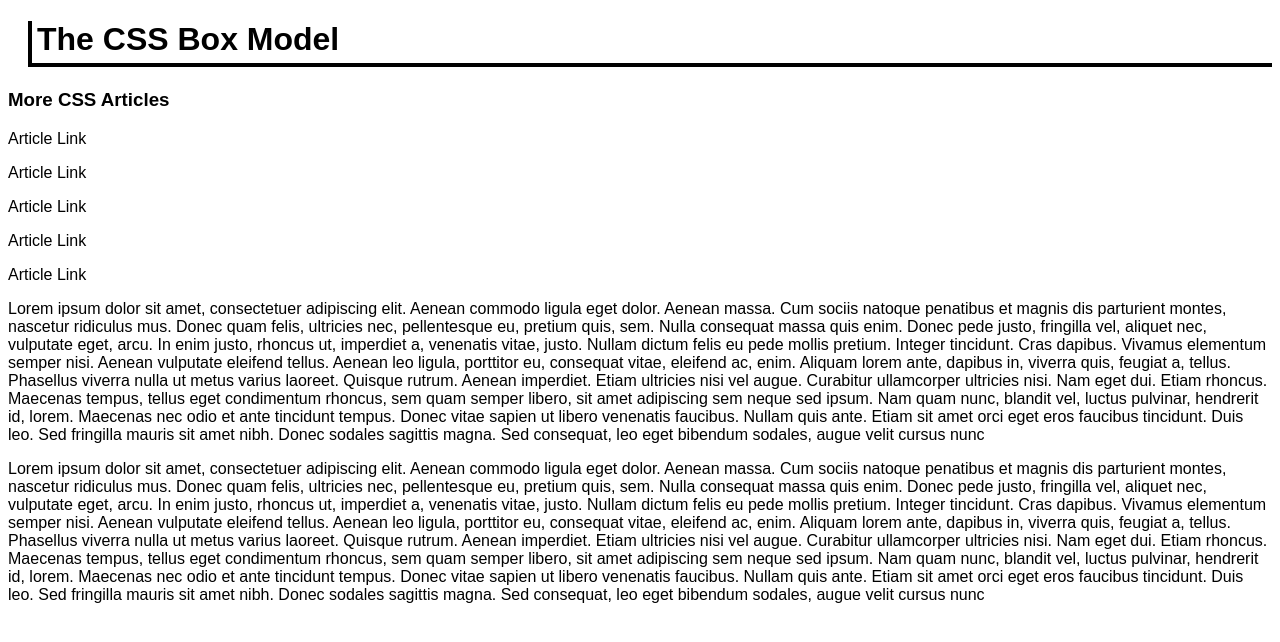
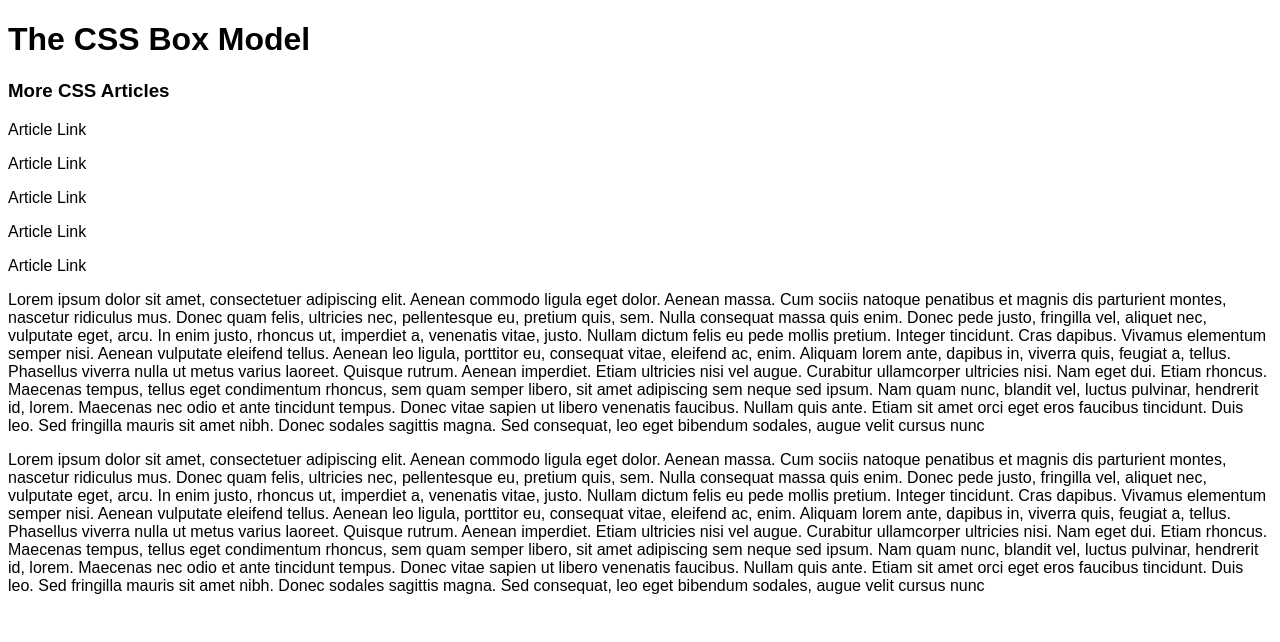
Before and after one commit to Bida23-113/Hello-World, a plain HTML site: page Layout.html in a window 1280 px wide. Drawn offline with Linux system fonts and the light colour scheme.

Commit message:
Layout.html

```diff
--- a/Layout.html
+++ b/Layout.html
@@ -13,14 +13,6 @@ html>
 <style>
 
 body {font-family: arial, sans-serif;}
-  h1{
-    margin-left: 20px;
-    margin-right: 20x;
-    border-bottom: solid 4px black;
-    border-left: solid 4px black;
-    padding-bottom: 5px;
-    padding-left: 5px;
-  }
 
 </style>
 
```
